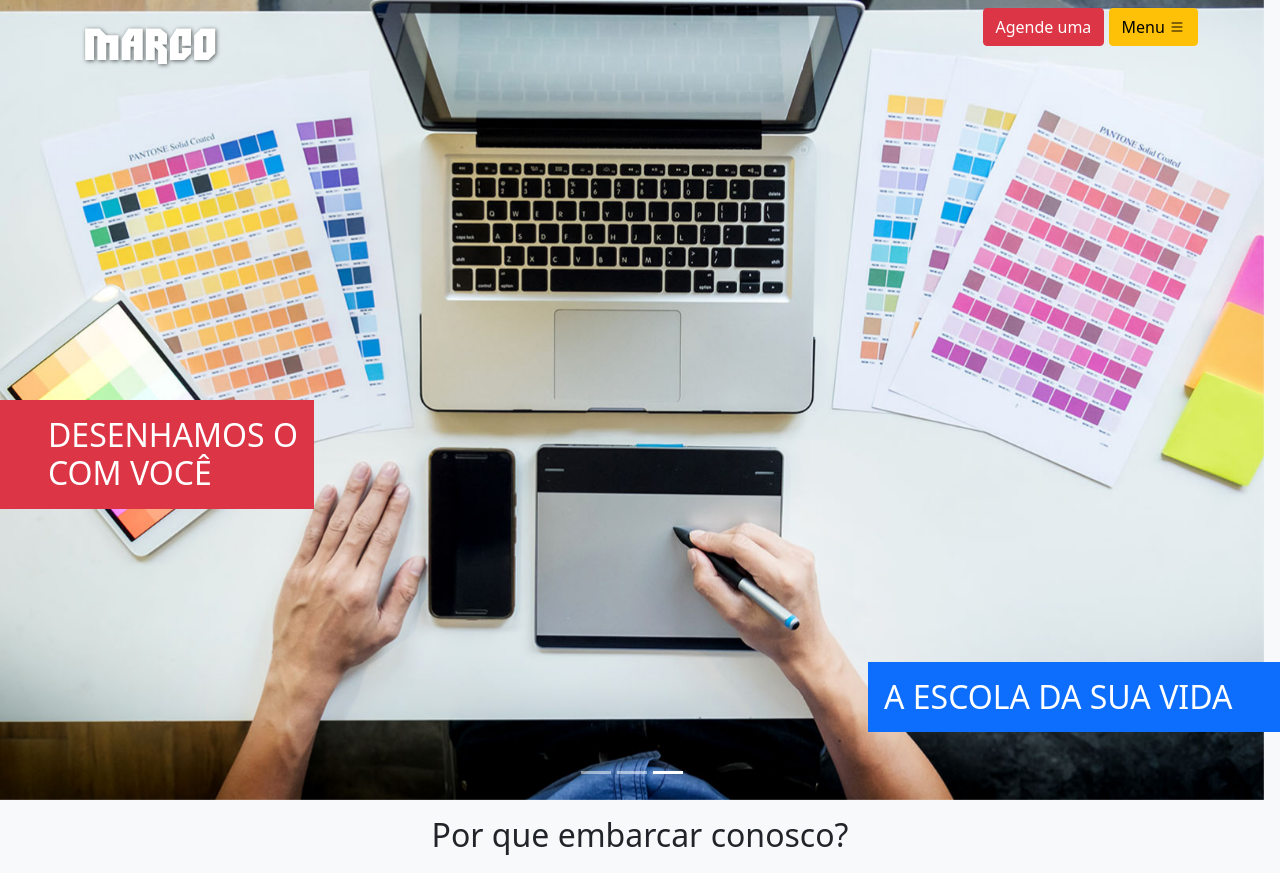
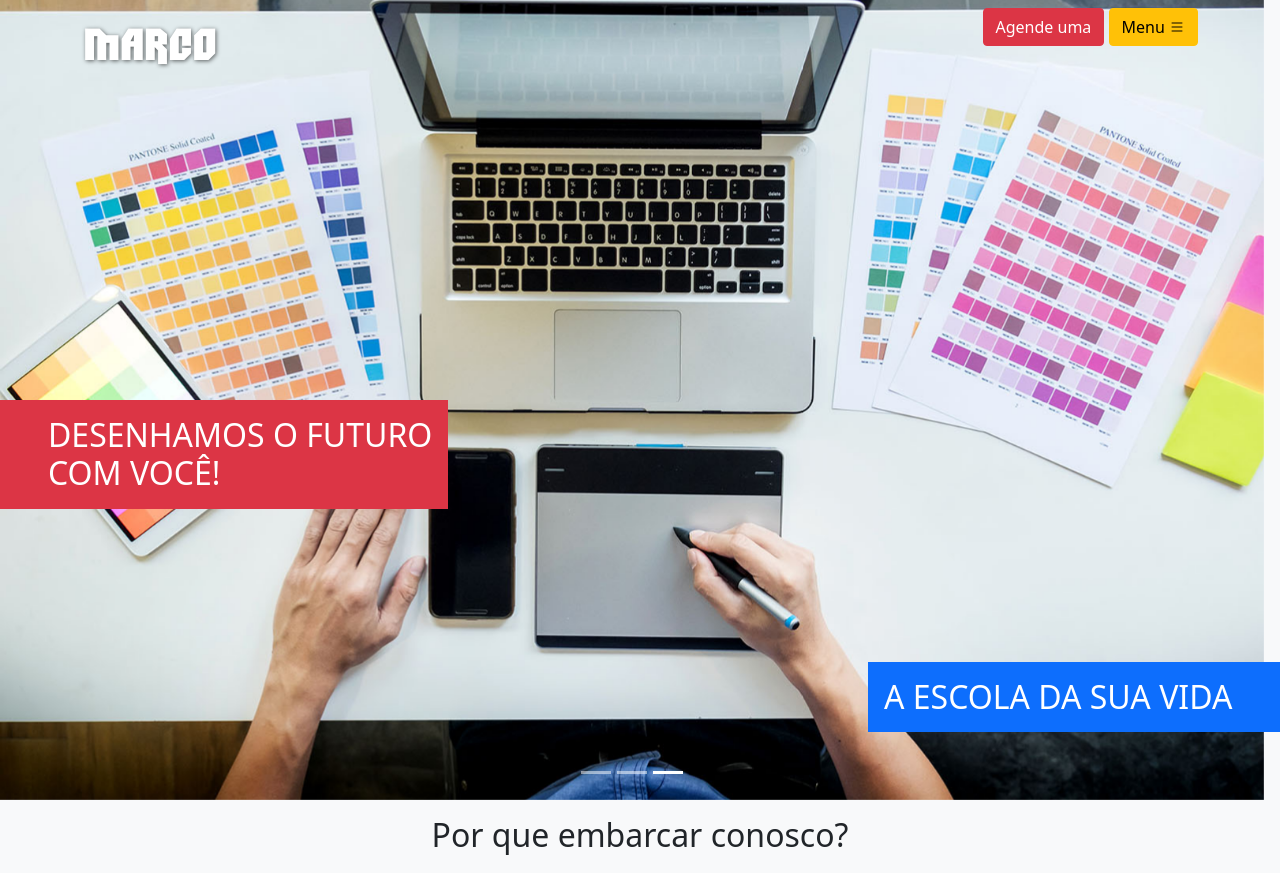
Before and after one commit to marcoshs1998/web-homecombts, a website: page index.html in a window 1280 px wide. Shown: the top 873 px of the page. Drawn offline with nearby package versions, Linux system fonts and the light colour scheme.

Commit message:
atualizado mensagem

```diff
--- a/index.html
+++ b/index.html
@@ -105,7 +105,7 @@
 
         <!-- legendas -->
         <h2 class="position-absolute p-3 ps-5 text-white bg-danger animate__animated animate__fadeInDown animate__delay-2s" style="top: 50%; left: 0;">
-            DESENHAMOS O<br>COM VOCÊ
+            DESENHAMOS O FUTURO<br>COM VOCÊ!
         </h2>
         <h2 class="position-absolute p-3 pe-5 text-white bg-primary animate__animated animate__lightSpeedInLeft animate__delay-3s" style="bottom: 60px; right: 0;">
             A ESCOLA DA SUA VIDA
```
